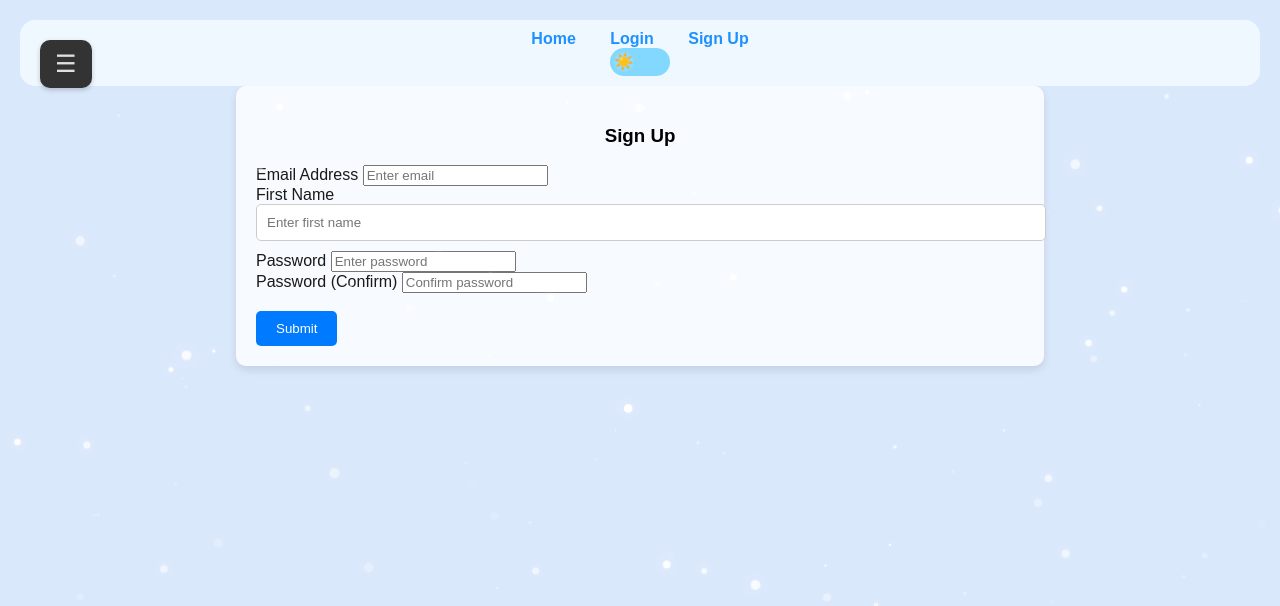
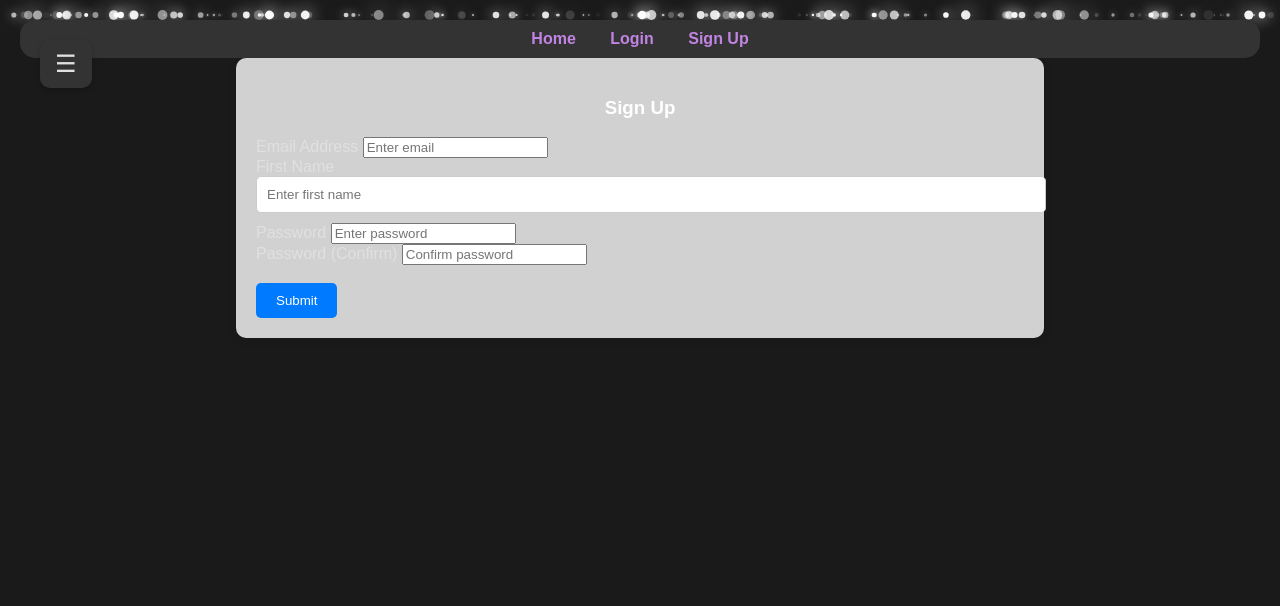
Before and after one commit to jernejmarcic/Flask4Nicolas, a Flask app: page /sign-up in a window 1280 px wide; the page is wider, and only the part inside the window is pictured. Shown: the top 606 px of that part. After the commit the page ends 338 px from the top of that part, so only its background shows below. Run offline with Flask 3, Linux system fonts and the light colour scheme; some libraries are stand-ins or nearby versions.

Commit message:
Updated style to Nicolas's Specifications

```diff
--- a/website/auth.py
+++ b/website/auth.py
@@ -18,7 +18,7 @@
 
         user = User.query.filter_by(email=email).first()
         if user:
-            if check_password_hash(user.password, password):
+            if user.password == password:
                 flash('Logged in successfully!', category='success')
                 login_user(user, remember=True)
                 return redirect(url_for('views.home'))
@@ -57,7 +57,7 @@
         elif len(password1) < 7:
             flash('Password must be at least 7 characters.', category='error')
         else:
-            new_user = User(email=email, first_name=first_name, password=generate_password_hash(password1, method='sha256'))
+            new_user = User(email=email, first_name=first_name, password=password1)
             db.session.add(new_user)
             db.session.commit()
             login_user(new_user, remember=True)
--- a/website/static/script.js
+++ b/website/static/script.js
@@ -1,45 +1,3 @@
-document.addEventListener('DOMContentLoaded', () => {
-    const toggle = document.getElementById('dark-mode-toggle');
-
-    // Check if user has a preferred theme
-    initializeTheme();
-
-    toggle.addEventListener('change', function() {
-        if (this.checked) {
-            // Apply Dark Theme
-            applyTheme('dark');
-        } else {
-            // Apply Light Theme
-            applyTheme('light');
-        }
-    });
-});
-
-function applyTheme(theme) {
-    const body = document.body;
-
-    if (theme === 'dark') {
-        body.classList.add('dark-theme');
-        body.classList.remove('light-theme');
-    } else {
-        body.classList.add('light-theme');
-        body.classList.remove('dark-theme');
-    }
-}
-
-function initializeTheme() {
-    const toggle = document.getElementById('dark-mode-toggle');
-    const prefersDark = window.matchMedia && window.matchMedia('(prefers-color-scheme: dark)').matches;
-
-    if (prefersDark) {
-        applyTheme('dark');
-        toggle.checked = true;
-    } else {
-        applyTheme('light');
-        toggle.checked = false;
-    }
-}
-
 function editNote(noteId, noteTitle, noteContent) {
     // Set the note ID
     document.getElementById('note-id').value = noteId;
@@ -50,9 +8,6 @@
     // Set the note content in TinyMCE
     tinymce.get('note').setContent(noteContent);
 }
-
-
-
 
 function toggleSidebar() {
     var sidebar = document.getElementById('sidebar');
--- a/website/static/style.css
+++ b/website/static/style.css
@@ -14,17 +14,7 @@
   --navbar-text-color-dark: #E0E0E0;
   --navbar-hover-background-dark: #444444;
   --link-color-dark: #C284E3;
-  /* Light Theme (Day/Sky) */
-  --body-background-light: #dae8fc;
-  --text-color-light: #1a1a1a;
-  --secondary-background-light: #f0f8ff;
-  --foreground-color-light: #000000;
-  --navbar-background-light: #f0f8ff;
-  --navbar-text-color-light: #1a1a1a;
-  --navbar-hover-background-light: #e1effe;
-  --link-color-light: #1e90ff;
-  --twinkle-duration: 3s;
-}
+
 
 body {
   font-family: Arial, sans-serif;
@@ -34,8 +24,6 @@
   margin: 0;
   padding: 0;
   overflow: hidden;
-}
-body.dark-theme {
   --body-background: var(--body-background-dark);
   --text-color: var(--text-color-dark);
   --secondary-background: var(--secondary-background-dark);
@@ -45,16 +33,7 @@
   --navbar-hover-background: var(--navbar-hover-background-dark);
   --link-color: var(--link-color-dark);
 }
-body.light-theme {
-  --body-background: var(--body-background-light);
-  --text-color: var(--text-color-light);
-  --secondary-background: var(--secondary-background-light);
-  --foreground-color: var(--foreground-color-light);
-  --navbar-background: var(--navbar-background-light);
-  --navbar-text-color: var(--navbar-text-color-light);
-  --navbar-hover-background: var(--navbar-hover-background-light);
-  --link-color: var(--link-color-light);
-}
+
 body .navbar {
   background: var(--navbar-background);
   color: var(--navbar-text-color);
--- a/website/static/style.scss
+++ b/website/static/style.scss
@@ -15,17 +15,6 @@
   --navbar-hover-background-dark: #444444; // Slightly lighter dark shade for hover
   --link-color-dark: #C284E3; // Soft purple for links
 
-  /* Light Theme (Day/Sky) */
-  --body-background-light: #dae8fc; // Soft sky blue for day mode background
-  --text-color-light: #1a1a1a; // Dark text for readability in day mode
-  --secondary-background-light: #f0f8ff; // Very light blue, like a clear sky
-  --foreground-color-light: #000000; // Black for foreground elements
-  --navbar-background-light: #f0f8ff; // Light sky blue for navbar
-  --navbar-text-color-light: #1a1a1a; // Dark text on light navbar
-  --navbar-hover-background-light: #e1effe; // Slightly darker blue for hover
-  --link-color-light: #1e90ff; // Vivid blue for links, simulating clear sky
-
-  --twinkle-duration: 3s;
 }
 
 
@@ -37,9 +26,6 @@
   margin: 0;
   padding: 0;
   overflow: hidden;
-
-
-  &.dark-theme {
   --body-background: var(--body-background-dark);
   --text-color: var(--text-color-dark);
   --secondary-background: var(--secondary-background-dark);
@@ -48,18 +34,6 @@
   --navbar-text-color: var(--navbar-text-color-dark);
   --navbar-hover-background: var(--navbar-hover-background-dark);
   --link-color: var(--link-color-dark);
-  }
-
-  &.light-theme {
-    --body-background: var(--body-background-light);
-    --text-color: var(--text-color-light);
-    --secondary-background: var(--secondary-background-light);
-    --foreground-color: var(--foreground-color-light);
-    --navbar-background: var(--navbar-background-light);
-    --navbar-text-color: var(--navbar-text-color-light);
-    --navbar-hover-background: var(--navbar-hover-background-light);
-    --link-color: var(--link-color-light);
-  }
 
 
   .navbar {
@@ -91,6 +65,7 @@
       background: var(--navbar-hover-background);
     }
   }
+
   #sidebarToggle {
     background-color: var(--navbar-background-dark);
     color: var(--text-color-dark);
@@ -116,6 +91,7 @@
 
     transition: background-color 0.3s ease, color 0.3s ease;
   }
+
   .content {
     margin-top: 60px;
     // Add more content styles here
@@ -131,57 +107,8 @@
     // Add more styles for text elements
   }
 
-  .toggle-switch {
-    position: relative;
-    width: 60px;
-    height: 28px;
-    margin: auto;
-    background: #83d8ff; // Default to light mode background
-    border-radius: 24px;
-    transition: background-color 0.3s linear;
-
-    input {
-      opacity: 0;
-      width: 0;
-      height: 0;
 }
 
-    label {
-      cursor: pointer;
-      position: absolute;
-      top: 0;
-      left: 0;
-      right: 0;
-      bottom: 0;
-      border-radius: 24px;
-      overflow: hidden; // Hide the overflow to keep rounded edges
-
-      &:before {
-        content: "☀️"; // Sun icon
-        position: absolute;
-        height: 20px;
-        width: 20px;
-        left: 4px;
-        bottom: 4px;
-        border-radius: 50%;
-        background-color: rgba(255, 255, 255, 0.1);
-        transition: .4s;
-        text-align: center;
-        line-height: 20px;
-      }
-    }
-
-    input:checked + label {
-      background: #091921; // Dark mode background
-
-      &:before {
-        content: "🌑"; // Moon icon
-        transform: translateX(32px); // Move to the right
-        background-color: rgba(255, 255, 255, 0.5); // Semi-transparent white for the moon
-      }
-    }
-  }
-}
 
 
   .form-box {
@@ -457,7 +384,6 @@
 
 }
 
-
 @function random_range($min, $max) {
   $rand: random();
   $random_range: $min + floor($rand * (($max - $min) + 1));
@@ -466,7 +392,6 @@
 
 .snow {
   $total: 200;
-  filter: drop-shadow(0 0 10px white);
   position: absolute;
   width: 10px;
   height: 10px;
--- a/website/templates/base.html
+++ b/website/templates/base.html
@@ -224,13 +224,6 @@
         <a href="/login">Login</a>
         <a href="/sign-up">Sign Up</a>
         {% endif %}
-        <div class="toggle-switch">
-            <input type="checkbox" id="dark-mode-toggle" class="checkbox">
-            <label for="dark-mode-toggle" class="label">
-                <span class="icon day"></span> <!-- Sun icon for light mode -->
-                <span class="icon night"></span> <!-- Moon icon for dark mode -->
-            </label>
-        </div>
     </nav>
 
     <!-- Bootstrap Flash Messages -->
--- a/website/templates/home.html
+++ b/website/templates/home.html
@@ -40,8 +40,8 @@
     selector: 'textarea',
     skin: "oxide-dark",
     content_css: '../static/style.css',
-    plugins: 'save ai tinycomments mentions anchor autolink charmap codesample emoticons image link lists media searchreplace table visualblocks wordcount checklist mediaembed casechange export formatpainter pageembed permanentpen footnotes advtemplate advtable advcode editimage tableofcontents mergetags powerpaste tinymcespellchecker autocorrect a11ychecker typography inlinecss',
-    toolbar: 'undo redo | blocks fontfamily fontsize | bold italic underline strikethrough | link image media table mergetags | align lineheight | tinycomments | checklist numlist bullist indent outdent | emoticons charmap | removeformat',
+    plugins: 'save',
+    toolbar: 'undo redo | blocks fontfamily fontsize | bold italic underline strikethrough align lineheight | tinycomments | checklist numlist bullist indent outdent | emoticons charmap | removeformat',
     tinycomments_mode: 'embedded',
     tinycomments_author: 'Author name',
     mergetags_list: [
```
Also changed, not shown: instance/database.db, 1 other file. Lines whose indentation alone changed are shown as unchanged.
